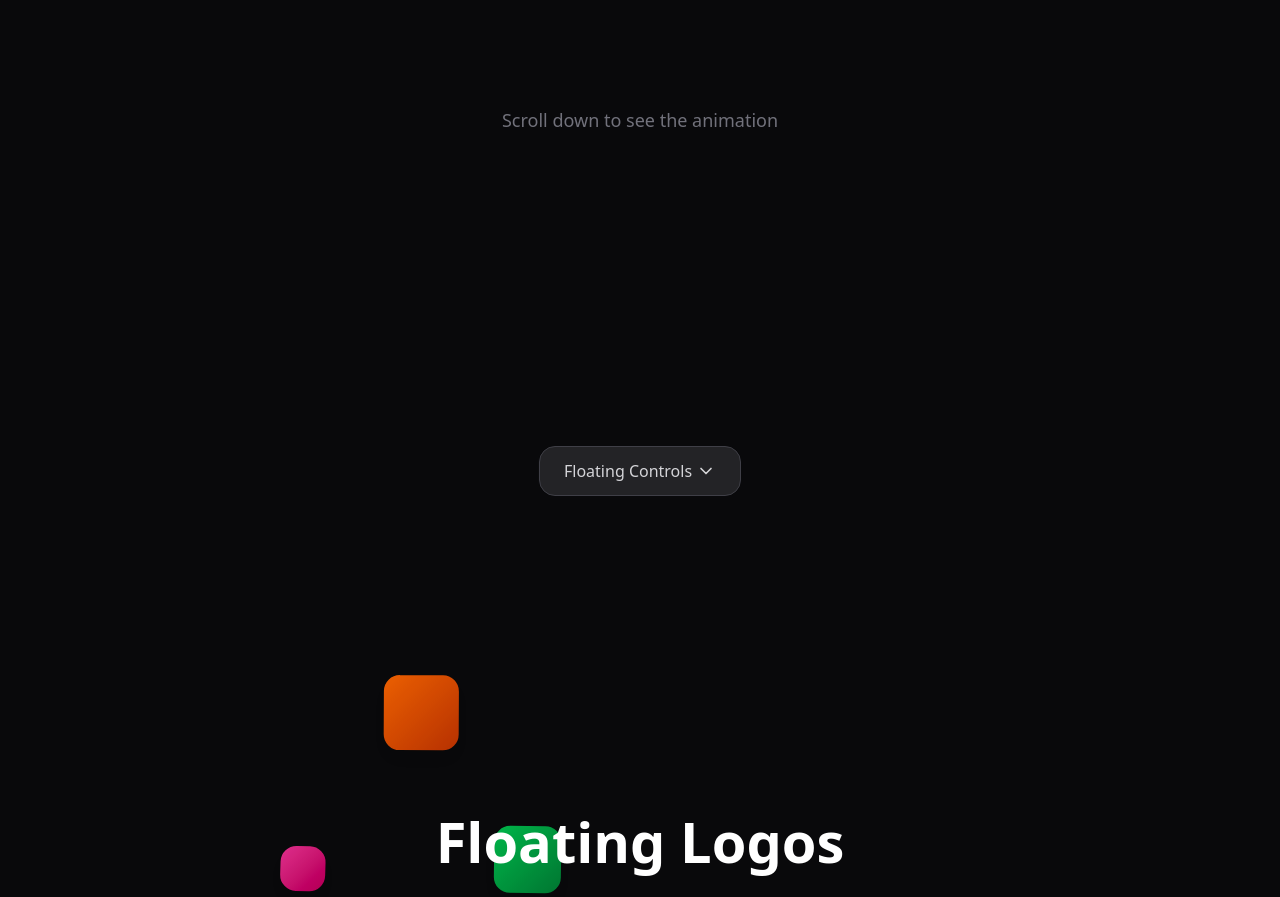
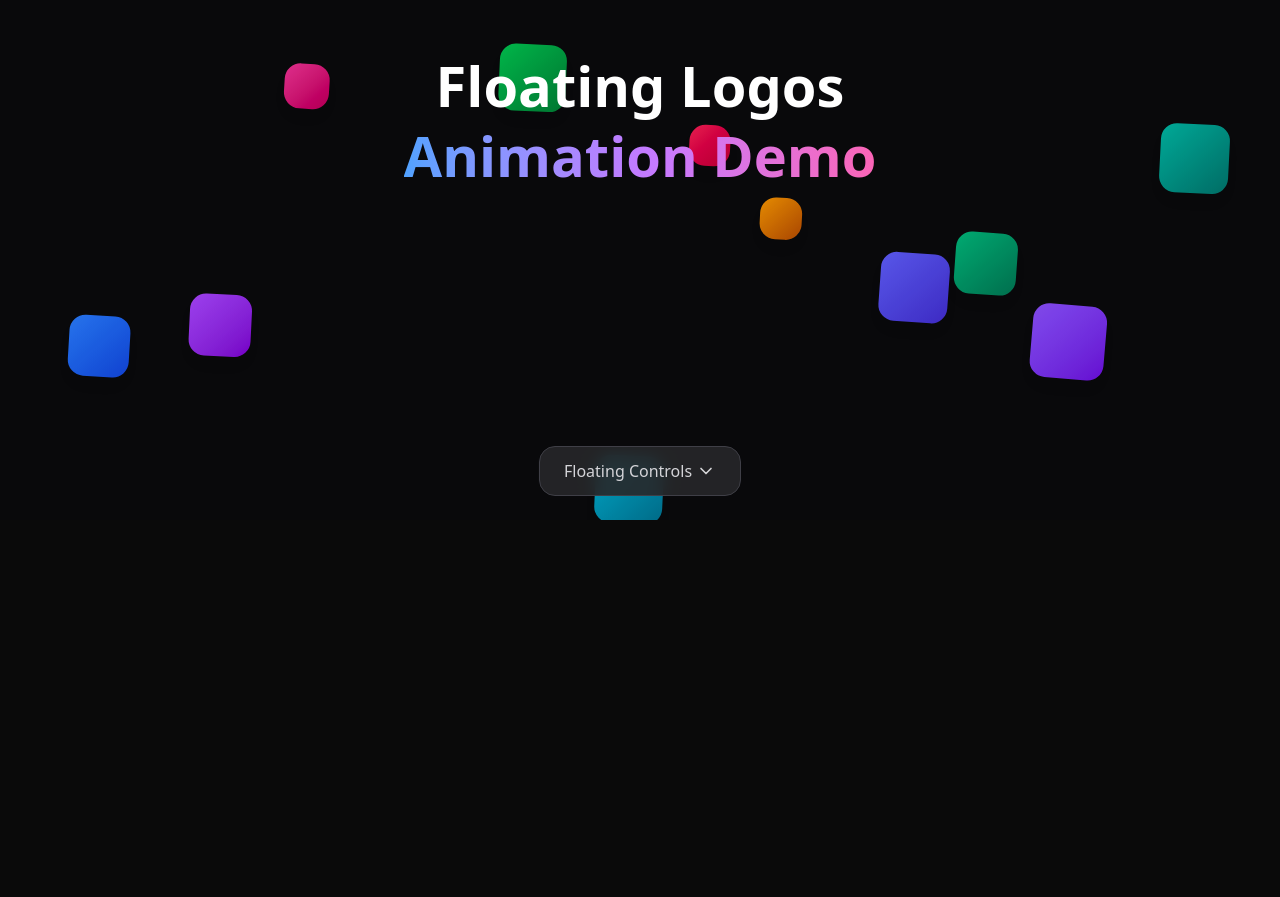
Before and after one commit to xxibcill/motion-gallery, a Next.js app: page /floating-logos in a window 1280 px wide. Shown: the part 280-1177 px from the top of the page. After the commit the page ends 800 px from the top, so only its background shows below. Built offline with nearby package versions, Linux system fonts and the light colour scheme.

Commit message:
separate scroll review from floating logo

```diff
--- a/app/floating-logos/page.tsx
+++ b/app/floating-logos/page.tsx
@@ -1,7 +1,7 @@
 'use client'
 
-import { motion, useScroll, useTransform, useSpring, useReducedMotion, type MotionValue } from 'framer-motion'
-import { useRef, useState, useEffect, ReactNode } from 'react'
+import { motion } from 'framer-motion'
+import { useState, useEffect } from 'react'
 import { ControlsPanel, ControlSlider } from '@/components/ControlsPanel'
 
 // Sample logo colors - you can replace these with actual logos
@@ -84,68 +84,12 @@ function FloatingLogo({
   )
 }
 
-interface ScrollRevealTextLineProps {
-  children: ReactNode
-  progress: MotionValue<number>
-  startThreshold: number
-  endThreshold: number
-  className?: string
-}
+export default function FloatingLogosPage() {
+  const [floatSpeed, setFloatSpeed] = useState(6)
+  const [floatDistance, setFloatDistance] = useState(20)
+  const [logoCount, setLogoCount] = useState(12)
+  const [logos, setLogos] = useState<Array<FloatingLogoProps>>([])
 
-function ScrollRevealTextLine({
-  children,
-  progress,
-  startThreshold,
-  endThreshold,
-  className = '',
-}: ScrollRevealTextLineProps) {
-  const prefersReducedMotion = useReducedMotion()
-
-  const opacity = useTransform(progress, [startThreshold, endThreshold], [0, 1])
-  const y = useTransform(progress, [startThreshold, endThreshold], [60, 0])
-  const scale = useTransform(progress, [startThreshold, endThreshold], [0.9, 1])
-
-  const smoothOpacity = useSpring(opacity, { stiffness: 100, damping: 30 })
-  const smoothY = useSpring(y, { stiffness: 80, damping: 20 })
-  const smoothScale = useSpring(scale, { stiffness: 100, damping: 25 })
-
-  if (prefersReducedMotion) {
-    return <div className={className}>{children}</div>
-  }
-
-  return (
-    <motion.div
-      style={{ opacity: smoothOpacity, y: smoothY, scale: smoothScale }}
-      className={className}
-    >
-      {children}
-    </motion.div>
-  )
-}
-
-export default function FloatingLogosPage() {
-  const containerRef = useRef<HTMLDivElement>(null)
-  const [floatSpeed, setFloatSpeed] = useState(6) // seconds for one cycle
-  const [floatDistance, setFloatDistance] = useState(20) // pixels
-  const [logoCount, setLogoCount] = useState(12)
-  const [logos, setLogos] = useState<Array<{
-    color: string
-    size: number
-    initialX: number
-    initialY: number
-    floatDuration: number
-    floatDistance: number
-    rotationDuration: number
-    delay: number
-  }>>([])
-
-  // Scroll progress for the locked section
-  const { scrollYProgress } = useScroll({
-    target: containerRef,
-    offset: ['start start', 'end end'],
-  })
-
-  // Generate logo configurations on client only to avoid hydration mismatch
   useEffect(() => {
     const newLogos = Array.from({ length: logoCount }, (_, i) => ({
       color: logoColors[i % logoColors.length],
@@ -161,16 +105,7 @@ export default function FloatingLogosPage() {
   }, [floatSpeed, floatDistance, logoCount])
 
   return (
-    <main className="bg-zinc-950">
-      {/* Placeholder content before locked section */}
-      <div className="h-screen flex items-center justify-center">
-        <p className="text-zinc-500 text-lg">Scroll down to see the animation</p>
-      </div>
-
-      {/* Tall scroll container for locked section */}
-      <div ref={containerRef} className="relative h-[400vh]">
-        {/* Sticky inner container */}
-        <div className="sticky top-0 h-screen w-full overflow-hidden bg-zinc-950">
+    <main className="min-h-screen bg-zinc-950 overflow-hidden relative">
       {/* Floating logos layer */}
       <div className="absolute inset-0 z-0">
         {logos.map((logo, i) => (
@@ -178,45 +113,20 @@ export default function FloatingLogosPage() {
         ))}
       </div>
 
-          {/* Center text with scroll reveal */}
-          <div className="relative z-10 flex flex-col items-center justify-center h-screen gap-2">
-            <ScrollRevealTextLine
-              progress={scrollYProgress}
-              startThreshold={0.15}
-              endThreshold={0.35}
+      {/* Center text */}
+      <div className="relative z-10 flex flex-col items-center justify-center min-h-screen">
+        <motion.h1
           className="text-white font-bold text-center leading-tight"
+          style={{ fontSize: 56 }}
+          initial={{ opacity: 0, y: 30 }}
+          animate={{ opacity: 1, y: 0 }}
+          transition={{ duration: 0.8, delay: 0.5 }}
         >
-              <span className="block" style={{ fontSize: 56 }}>
-                Floating Logos
-              </span>
-            </ScrollRevealTextLine>
-
-            <ScrollRevealTextLine
-              progress={scrollYProgress}
-              startThreshold={0.40}
-              endThreshold={0.60}
-              className="text-center leading-tight"
-            >
-              <span
-                className="block bg-gradient-to-r from-blue-400 via-purple-400 to-pink-400 bg-clip-text text-transparent"
-                style={{ fontSize: 56 }}
-              >
+          <span className="block">Floating Logos</span>
+          <span className="block bg-gradient-to-r from-blue-400 via-purple-400 to-pink-400 bg-clip-text text-transparent">
             Animation Demo
           </span>
-            </ScrollRevealTextLine>
-
-            <ScrollRevealTextLine
-              progress={scrollYProgress}
-              startThreshold={0.65}
-              endThreshold={0.85}
-              className="mt-6"
-            >
-              <button className="px-8 py-3 bg-gradient-to-r from-blue-500 to-purple-500 text-white font-semibold rounded-full hover:from-blue-600 hover:to-purple-600 transition-all duration-300 shadow-lg hover:shadow-xl hover:scale-105">
-                Get Started
-              </button>
-            </ScrollRevealTextLine>
-          </div>
-        </div>
+        </motion.h1>
       </div>
 
       {/* Controls panel */}
--- /dev/null
+++ b/app/scroll-reveal/page.tsx
@@ -0,0 +1,106 @@
+'use client'
+
+import { motion, useScroll, useTransform, useSpring, useReducedMotion, type MotionValue } from 'framer-motion'
+import { useRef, ReactNode } from 'react'
+
+interface ScrollRevealTextLineProps {
+  children: ReactNode
+  progress: MotionValue<number>
+  startThreshold: number
+  endThreshold: number
+  className?: string
+}
+
+function ScrollRevealTextLine({
+  children,
+  progress,
+  startThreshold,
+  endThreshold,
+  className = '',
+}: ScrollRevealTextLineProps) {
+  const prefersReducedMotion = useReducedMotion()
+
+  const opacity = useTransform(progress, [startThreshold, endThreshold], [0, 1])
+  const y = useTransform(progress, [startThreshold, endThreshold], [60, 0])
+  const scale = useTransform(progress, [startThreshold, endThreshold], [0.9, 1])
+
+  const smoothOpacity = useSpring(opacity, { stiffness: 100, damping: 30 })
+  const smoothY = useSpring(y, { stiffness: 80, damping: 20 })
+  const smoothScale = useSpring(scale, { stiffness: 100, damping: 25 })
+
+  if (prefersReducedMotion) {
+    return <div className={className}>{children}</div>
+  }
+
+  return (
+    <motion.div
+      style={{ opacity: smoothOpacity, y: smoothY, scale: smoothScale }}
+      className={className}
+    >
+      {children}
+    </motion.div>
+  )
+}
+
+export default function ScrollRevealPage() {
+  const containerRef = useRef<HTMLDivElement>(null)
+
+  const { scrollYProgress } = useScroll({
+    target: containerRef,
+    offset: ['start start', 'end end'],
+  })
+
+  return (
+    <main className="bg-zinc-950">
+      {/* Placeholder content before locked section */}
+      <div className="h-screen flex items-center justify-center">
+        <p className="text-zinc-500 text-lg">Scroll down to see the animation</p>
+      </div>
+
+      {/* Tall scroll container for locked section */}
+      <div ref={containerRef} className="relative h-[400vh]">
+        {/* Sticky inner container */}
+        <div className="sticky top-0 h-screen w-full overflow-hidden bg-zinc-950">
+          {/* Center text with scroll reveal */}
+          <div className="relative z-10 flex flex-col items-center justify-center h-screen gap-2">
+            <ScrollRevealTextLine
+              progress={scrollYProgress}
+              startThreshold={0.15}
+              endThreshold={0.35}
+              className="text-white font-bold text-center leading-tight"
+            >
+              <span className="block" style={{ fontSize: 56 }}>
+                Scroll Reveal
+              </span>
+            </ScrollRevealTextLine>
+
+            <ScrollRevealTextLine
+              progress={scrollYProgress}
+              startThreshold={0.40}
+              endThreshold={0.60}
+              className="text-center leading-tight"
+            >
+              <span
+                className="block bg-gradient-to-r from-blue-400 via-purple-400 to-pink-400 bg-clip-text text-transparent"
+                style={{ fontSize: 56 }}
+              >
+                Animation Demo
+              </span>
+            </ScrollRevealTextLine>
+
+            <ScrollRevealTextLine
+              progress={scrollYProgress}
+              startThreshold={0.65}
+              endThreshold={0.85}
+              className="mt-6"
+            >
+              <button className="px-8 py-3 bg-gradient-to-r from-blue-500 to-purple-500 text-white font-semibold rounded-full hover:from-blue-600 hover:to-purple-600 transition-all duration-300 shadow-lg hover:shadow-xl hover:scale-105">
+                Get Started
+              </button>
+            </ScrollRevealTextLine>
+          </div>
+        </div>
+      </div>
+    </main>
+  )
+}
--- a/lib/animation-registry.ts
+++ b/lib/animation-registry.ts
@@ -183,3 +183,14 @@ registerAnimation({
   keywords: ["floating", "logos", "squares", "ambient", "background"],
   color: "violet",
 });
+
+registerAnimation({
+  id: "scroll-reveal",
+  title: "Scroll Reveal",
+  description: "Scroll-locked section with progressive text reveal and spring animations",
+  category: "scroll-based",
+  difficulty: "intermediate",
+  library: ["framer-motion"],
+  keywords: ["scroll", "reveal", "locked", "sticky", "spring", "text"],
+  color: "indigo",
+});
```
Lines whose indentation alone changed are shown as unchanged.
